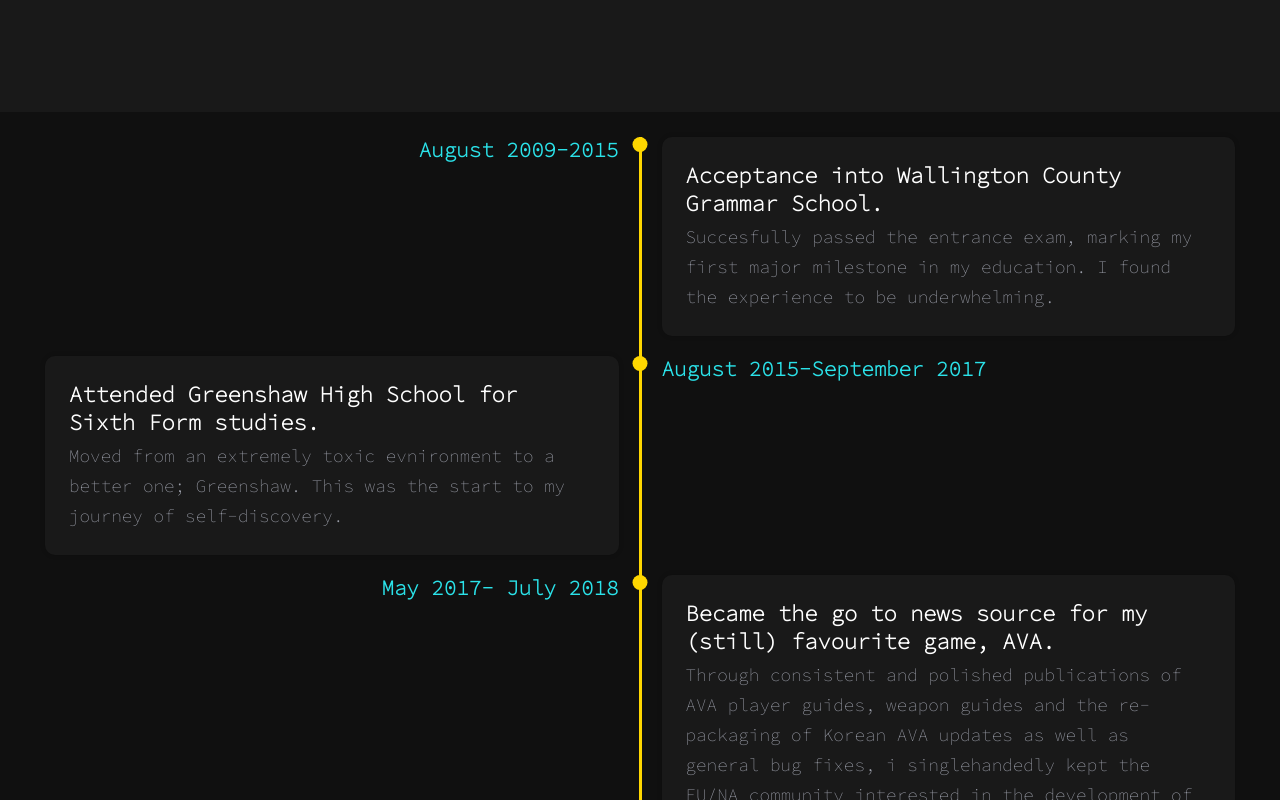
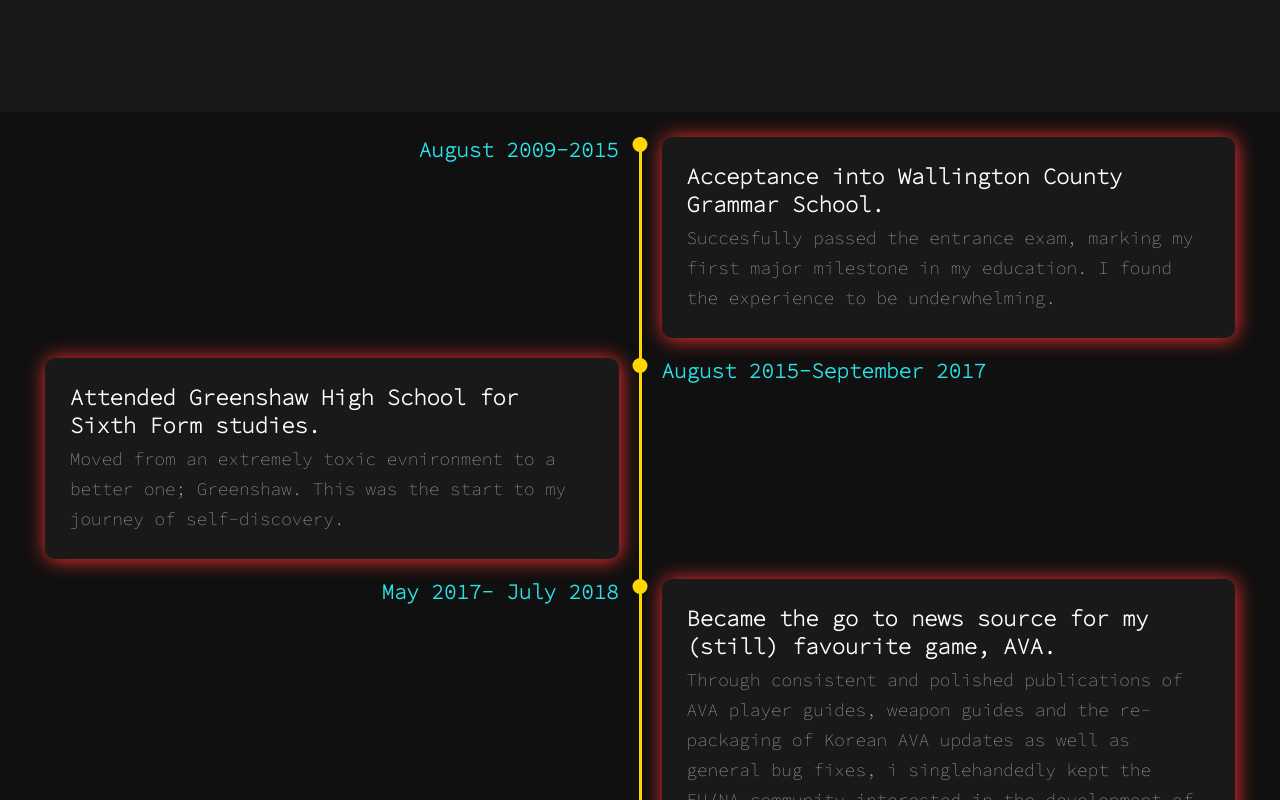
Before and after one commit to iDEaXANA/Portfolio, a plain HTML site: page index.html in a window 1280 px wide. Shown: the part 2140-2940 px from the top of the page. Drawn offline with nearby package versions, Linux system fonts and the light colour scheme.

Commit message:
Added Neon Border

```diff
--- a/style.css
+++ b/style.css
@@ -291,7 +291,8 @@ header.sticky{
 .timeline__component--bg{
     padding: 1.5em;
     background-color: var(--second-bg-color);
-    box-shadow: 0 0 5px rgba(0, 0, 0, 0.2);
+    box-shadow: 1px 1px 20px #FF3131;    /* Neon Border here */
+    border: 1px solid transparent;
     border-radius: 10px;
 }
 .timeline__component--bottom{
```
Also changed, not shown: Timeline details.txt.
